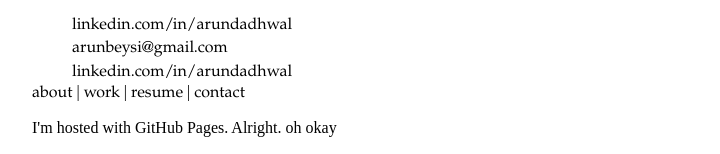
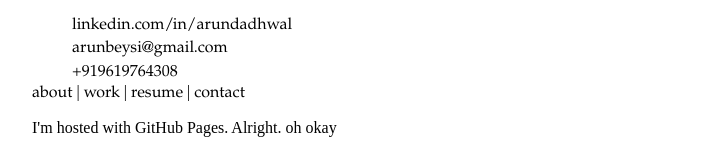
Before and after one commit to arundadhwal/arundadhwal.github.io, a plain HTML site: page index.html in a window 1280 px wide. Shown: the part 154-308 px from the top of the page, without its empty margins (208-928 px from the left). Drawn offline with Linux system fonts and the light colour scheme.

Commit message:
Update index.html

```diff
--- a/index.html
+++ b/index.html
@@ -8,9 +8,9 @@
     <p>Arun helps companies create digital products that make their customers happy and improve their lives.</p>
     <p>CONTACT:</p>
     <ul>
-      <li><a href="linkedin.com/in/arundadhwal">linkedin.com/in/arundadhwal</a></li>
+      <li><a href="https://www.linkedin.com/in/arundadhwal/">linkedin.com/in/arundadhwal</a></li>
       <li><a href="mailto:arunbeysi@gmail.com">arunbeysi@gmail.com</a></li>
-      <li><a href="tel:+919619764308">linkedin.com/in/arundadhwal</a></li>
+      <li><a href="tel:+919619764308">+919619764308</a></li>
     </ul>
     <nav><a href="#">about</a> | <a href="#">work</a> | <a href="#">resume</a> | <a href="#">contact</a></nav>
     <p>I'm hosted with GitHub Pages. Alright. oh okay</p>
```
